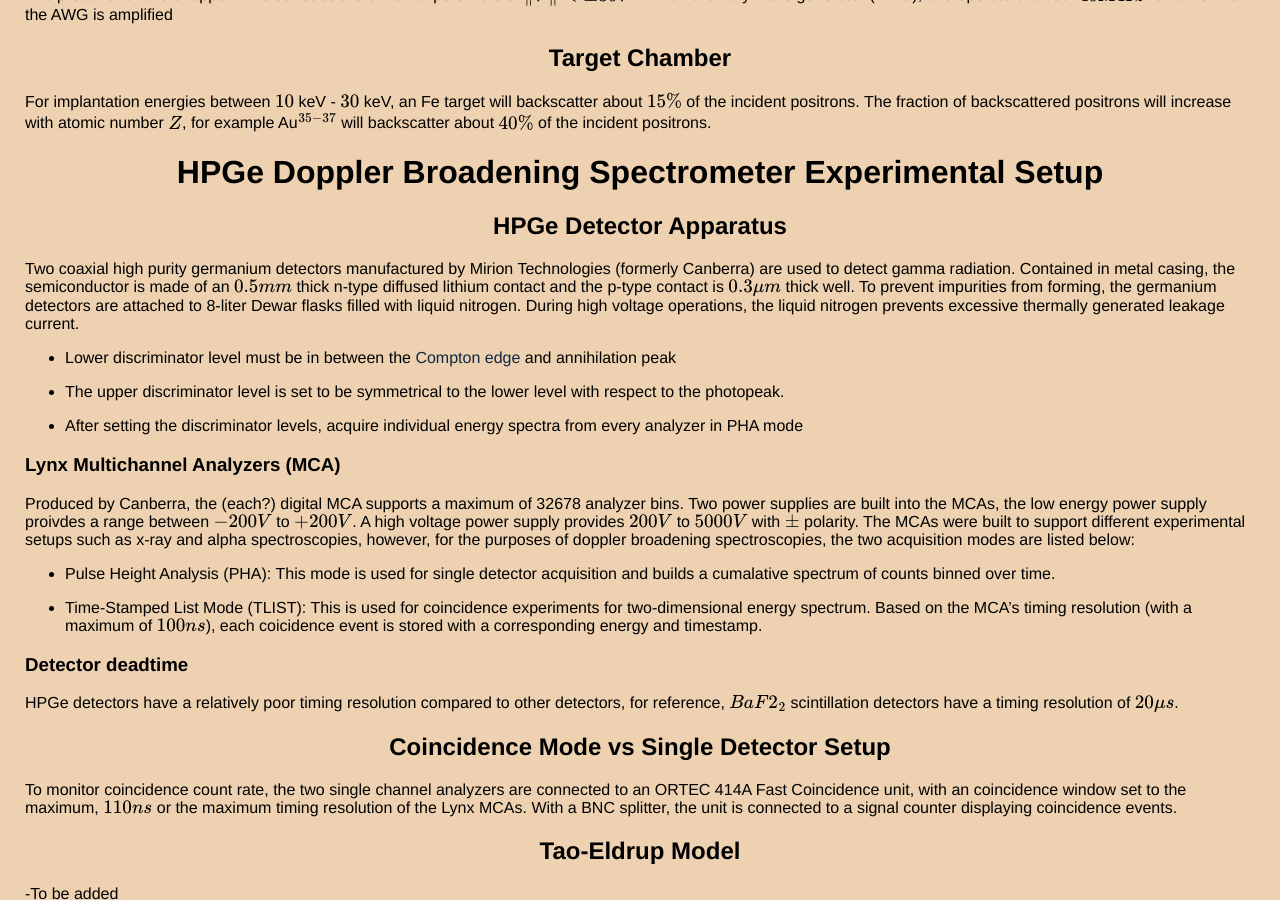
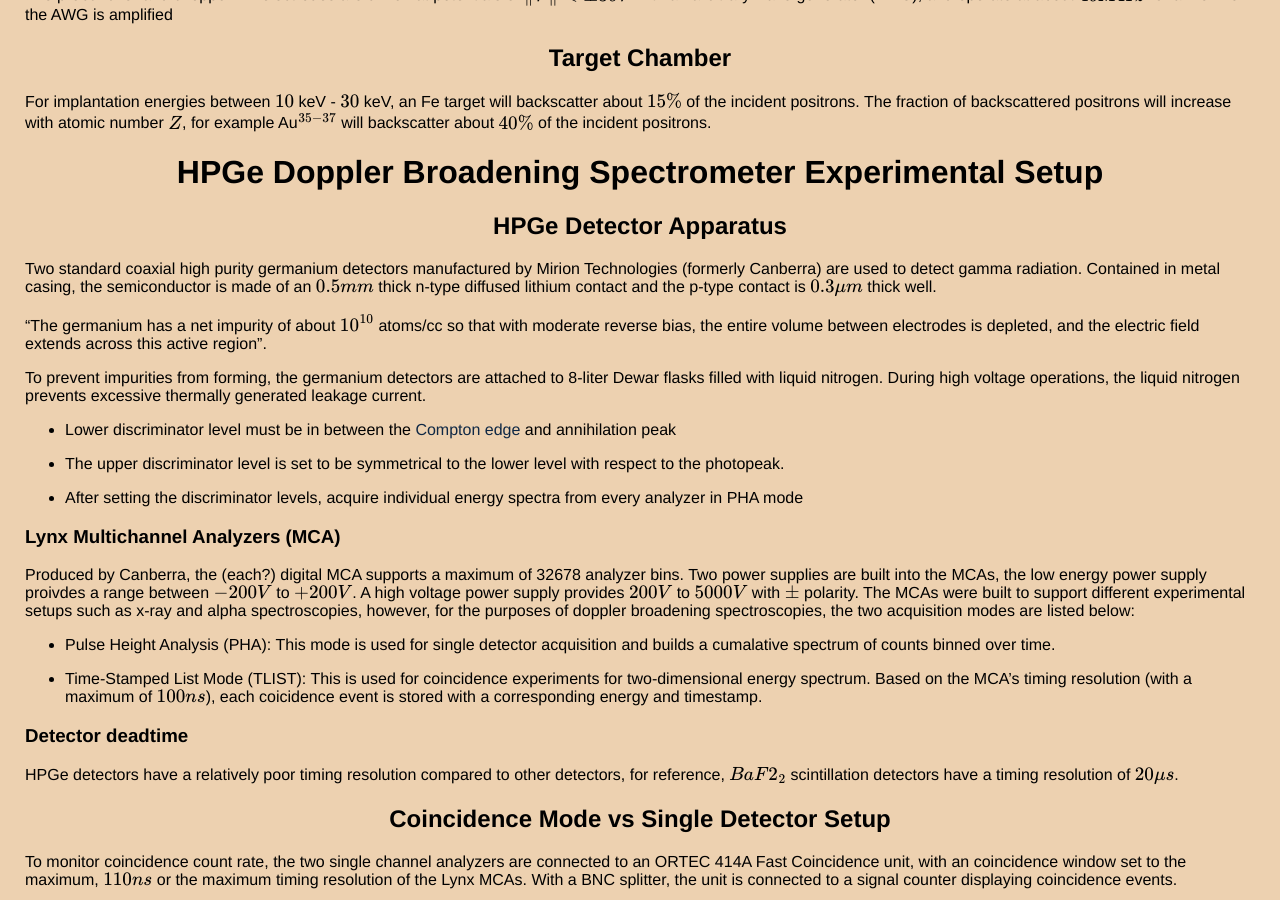
Before and after one commit to thaihangchung7/thaihangchung7.github.io, a Jekyll site: the page built from _notes/PositronAS.md, in a window 1280 px wide and 900 px high, scrolled down 6351 px. Built offline with Jekyll 4.4.1, drawn with Linux system fonts in a browser that asks for light colours; formulas are drawn with MathJax 3.

Commit message:
Section on HPGe detectors

```diff
--- a/_notes/PositronAS.md
+++ b/_notes/PositronAS.md
@@ -213,7 +213,12 @@ For implantation energies between $$ 10 $$ keV - $$ 30 $$ keV, an Fe target will
 
 ## HPGe Detector Apparatus
 
-Two coaxial high purity germanium detectors manufactured by Mirion Technologies (formerly Canberra) are used to detect gamma radiation. Contained in metal casing, the semiconductor is made of an $$0.5 mm$$ thick n-type diffused lithium contact and the p-type contact is $$0.3\mu m$$ thick well. To prevent impurities from forming, the germanium detectors are attached to 8-liter Dewar flasks filled with liquid nitrogen. During high voltage operations, the liquid nitrogen prevents excessive thermally generated leakage current.
+Two standard coaxial high purity germanium detectors manufactured by Mirion Technologies (formerly Canberra) are used to detect gamma radiation. Contained in metal casing, the semiconductor is made of an $$0.5 mm$$ thick n-type diffused lithium contact and the p-type contact is $$0.3\mu m$$ thick well.
+
+"The germanium has a net impurity of about $$10^{10}$$ atoms/cc so that with moderate reverse bias, the entire volume between electrodes is depleted, and the electric field extends across this active region".
+
+
+To prevent impurities from forming, the germanium detectors are attached to 8-liter Dewar flasks filled with liquid nitrogen. During high voltage operations, the liquid nitrogen prevents excessive thermally generated leakage current.
 
 - Lower discriminator level must be in between the [Compton edge](https://en.wikipedia.org/wiki/Compton_edge) and annihilation peak
 
```
